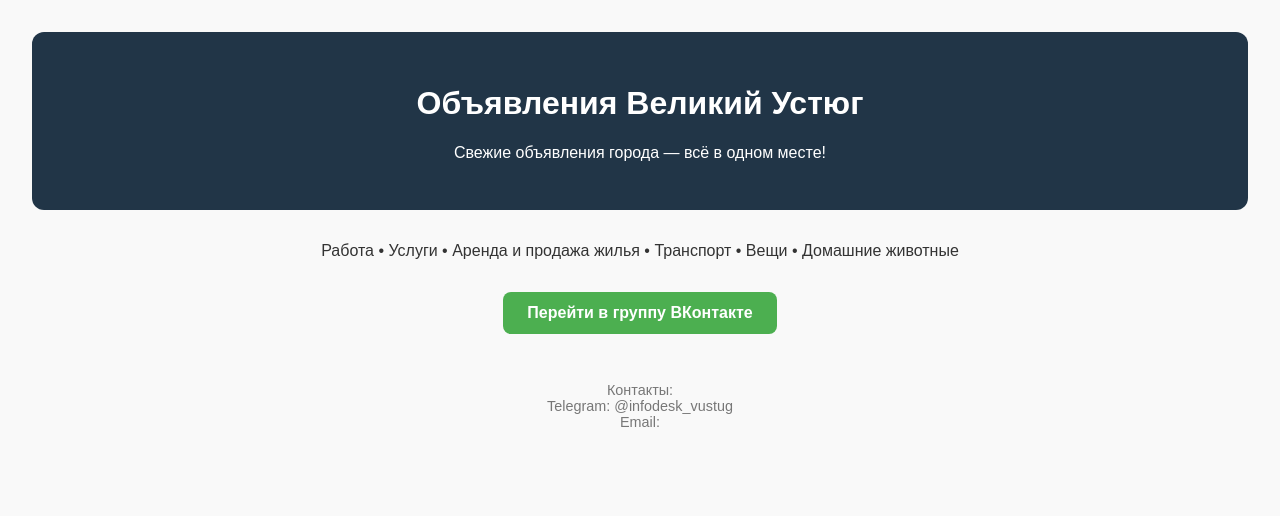
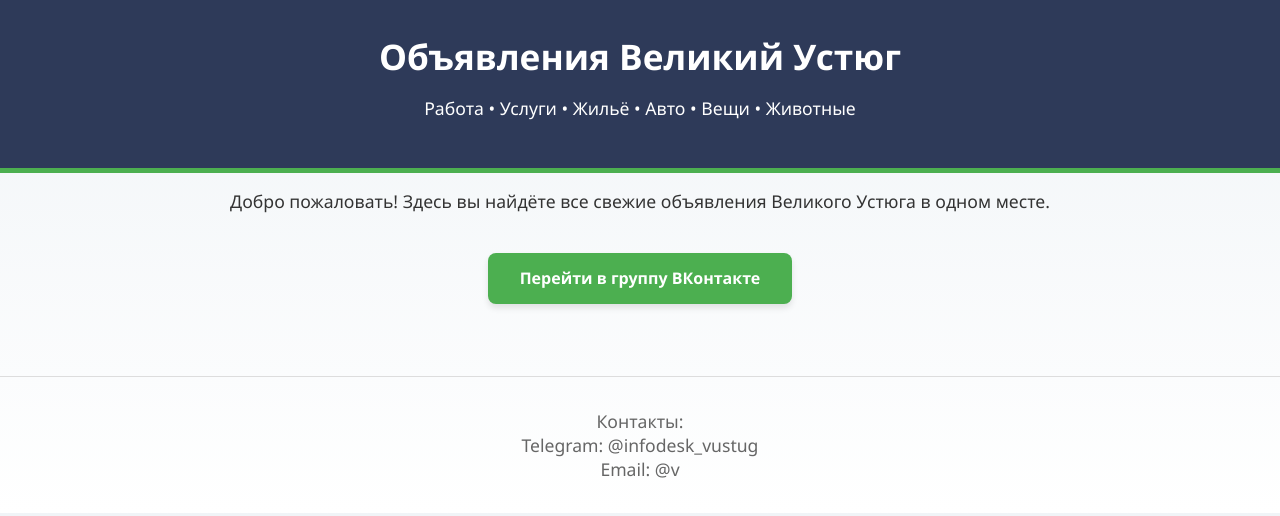
Before and after one commit to L-V73/infodesk_vustug, a plain HTML site: page index.html in a window 1280 px wide. Drawn offline with Linux system fonts and the light colour scheme.

Commit message:
Update index.html
обнова

```diff
--- a/index.html
+++ b/index.html
@@ -3,39 +3,58 @@
 <head>
   <meta charset="UTF-8" />
   <meta name="viewport" content="width=device-width, initial-scale=1.0" />
-  <meta name="description" content="Объявления Великий Устюг — свежие вакансии, жильё, услуги, авто и больше." />
-  <meta name="keywords" content="объявления Великий Устюг, работа, услуги, ВКонтакте, недвижимость, авто" />
-  <title>Объявления Великий Устюг — Работа, жильё, услуги</title>
+  <title>Объявления Великий Устюг</title>
+  <meta name="description" content="Свежие объявления Великого Устюга: работа, жильё, авто, услуги и другое." />
   <style>
     body {
       margin: 0;
-      font-family: Arial, sans-serif;
-      background: #f9f9f9;
+      padding: 0;
+      font-family: 'Segoe UI', sans-serif;
+      background: linear-gradient(to bottom, #f0f4f7, #ffffff);
       color: #333;
-      padding: 2rem;
       text-align: center;
     }
+
     header {
-      background-color: #213547;
+      background: #2e3a59;
       color: white;
       padding: 2rem 1rem;
-      border-radius: 12px;
-      margin-bottom: 2rem;
+      border-bottom: 5px solid #4CAF50;
     }
-    a {
+
+    h1 {
+      margin: 0;
+      font-size: 2.2rem;
+    }
+
+    p {
+      font-size: 1.1rem;
+      margin: 1rem 0;
+    }
+
+    .button {
       display: inline-block;
-      margin-top: 1rem;
-      text-decoration: none;
+      margin: 1.5rem auto;
+      padding: 0.9rem 2rem;
       background-color: #4CAF50;
       color: white;
-      padding: 0.75rem 1.5rem;
       border-radius: 8px;
       font-weight: bold;
+      text-decoration: none;
+      box-shadow: 0 4px 6px rgba(0,0,0,0.1);
+      transition: background 0.3s ease;
     }
+
+    .button:hover {
+      background-color: #388e3c;
+    }
+
     footer {
       margin-top: 3rem;
+      padding: 1rem;
       font-size: 0.9rem;
-      color: #777;
+      color: #666;
+      border-top: 1px solid #ddd;
     }
   </style>
 </head>
@@ -43,17 +62,18 @@
 
   <header>
     <h1>Объявления Великий Устюг</h1>
-    <p>Свежие объявления города — всё в одном месте!</p>
+    <p>Работа • Услуги • Жильё • Авто • Вещи • Животные</p>
   </header>
 
-  <p>Работа • Услуги • Аренда и продажа жилья • Транспорт • Вещи • Домашние животные</p>
+  <p>Добро пожаловать! Здесь вы найдёте все свежие объявления Великого Устюга в одном месте.</p>
 
-  <a href="https://vk.com/infodeskvustug" target="_blank">Перейти в группу ВКонтакте</a>
+  <a class="button" href="https://vk.com/infodeskvustug" target="_blank">Перейти в группу ВКонтакте</a>
 
   <footer>
-    <p>Контакты: <br />
-    Telegram: @infodesk_vustug <br />
-    Email: </p>
+    <p>Контакты:<br />
+      Telegram: @infodesk_vustug<br />
+      Email: @v
+    </p>
   </footer>
 
 </body>
```
